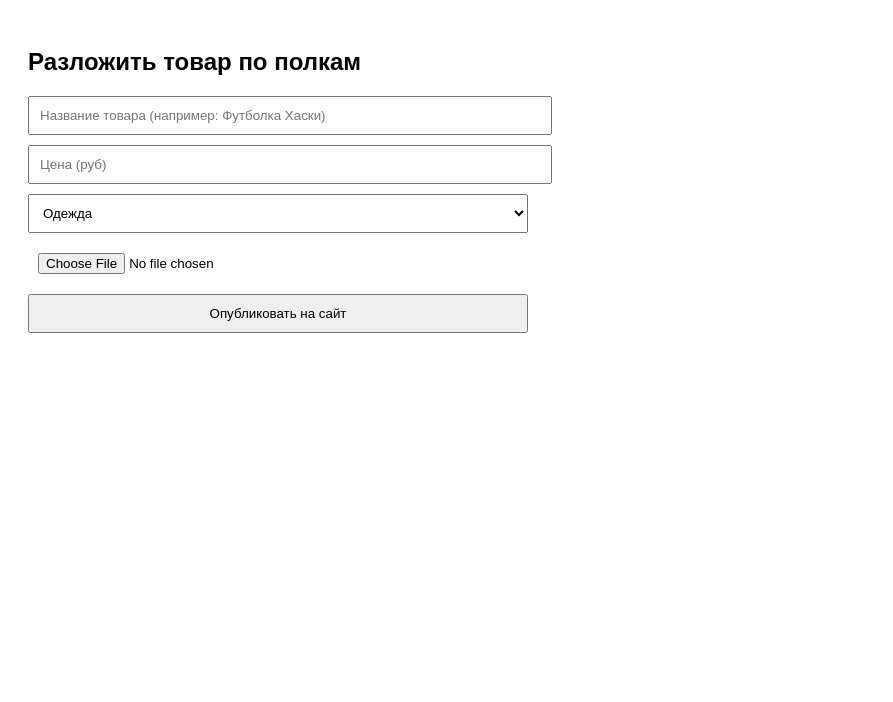
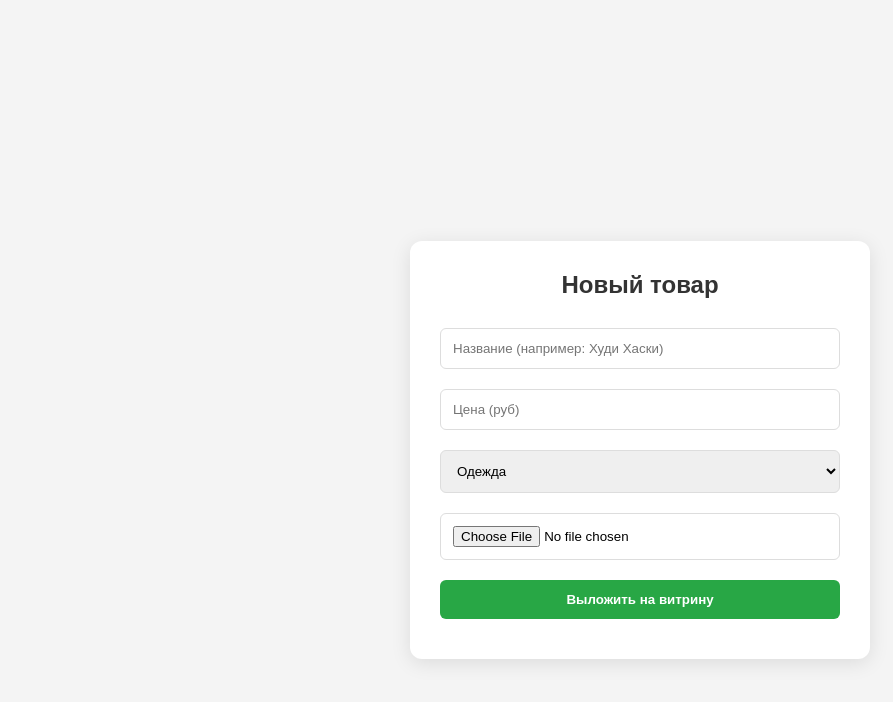
Before and after one commit to Design-studio-I/design-studio-i.github.io, a Jekyll site: the page admin/index.html, which Jekyll copies as it is, in a window 1280 px wide. Shown: the top 702 px of the page, without its empty margins (0-893 px from the left). Built offline with Jekyll 4.4.1, drawn with Linux system fonts in a browser that asks for light colours; some of the changed lines change nothing that is shown.

Commit message:
Update index.html

```diff
--- a/admin/index.html
+++ b/admin/index.html
@@ -2,48 +2,62 @@
 <html>
 <head>
     <meta charset="utf-8">
-    <title>Панель Оператора</title>
+    <title>Админка Студии</title>
     <style>
-        body { font-family: sans-serif; padding: 20px; max-width: 500px; }
-        input, select, button { display: block; width: 100%; margin-bottom: 10px; padding: 10px; }
+        body { font-family: sans-serif; background: #f4f4f4; display: flex; justify-content: center; align-items: center; height: 100vh; margin: 0; }
+        .card { background: white; padding: 30px; border-radius: 12px; box-shadow: 0 4px 20px rgba(0,0,0,0.1); width: 100%; max-width: 400px; }
+        h2 { margin-top: 0; color: #333; text-align: center; }
+        input, select, button { width: 100%; padding: 12px; margin: 10px 0; border: 1px solid #ddd; border-radius: 6px; box-sizing: border-box; }
+        button { background: #28a745; color: white; border: none; font-weight: bold; cursor: pointer; transition: 0.3s; }
+        button:hover { background: #218838; }
     </style>
 </head>
 <body>
-    <h2>Разложить товар по полкам</h2>
-    <input type="text" id="title" placeholder="Название товара (например: Футболка Хаски)">
+    <div class="card">
+        <h2>Новый товар</h2>
+        <input type="text" id="title" placeholder="Название (например: Худи Хаски)">
         <input type="number" id="price" placeholder="Цена (руб)">
         <select id="category">
             <option value="clothes">Одежда</option>
             <option value="accessories">Аксессуары</option>
-        <option value="interior">Интерьер</option>
+            <option value="home">Для дома</option>
         </select>
         <input type="file" id="image" accept="image/*">
-    <button onclick="saveProduct()">Опубликовать на сайт</button>
+        <button onclick="send()">Выложить на витрину</button>
+    </div>
 
     <script>
-        async function saveProduct() {
-            const fileInput = document.getElementById('image');
-            if (!fileInput.files[0]) return alert("Выбери фото!");
+        async function send() {
+            const btn = document.querySelector('button');
+            const file = document.getElementById('image').files[0];
+            if(!file) return alert("А фото?");
+
+            btn.innerText = "Загрузка...";
+            btn.disabled = true;
 
             const reader = new FileReader();
-            reader.readAsDataURL(fileInput.files[0]);
+            reader.readAsDataURL(file);
             reader.onload = async () => {
-                const payload = {
+                try {
+                    const res = await fetch("http://localhost:8081/api/product", {
+                        method: "POST",
+                        headers: { "Content-Type": "application/json" },
+                        body: JSON.stringify({
                             title: document.getElementById('title').value,
                             price: document.getElementById('price').value,
                             category: document.getElementById('category').value,
-                    imageName: fileInput.files[0].name,
-                    imageData: reader.result // Base64
-                };
-
-                const response = await fetch("http://localhost:8081/api/product", {
-                    method: "POST",
-                    headers: { "Content-Type": "application/json" },
-                    body: JSON.stringify(payload)
+                            imageName: file.name,
+                            imageData: reader.result
+                        })
                     });
-
-                if (response.ok) alert("Товар на полке!");
-                else alert("Ошибка сервера");
+                    const data = await res.json();
+                    alert(data.message);
+                } catch (e) {
+                    alert("Сервер не отвечает. Запусти node server.js!");
+                } finally {
+                    btn.innerText = "Выложить на витрину";
+                    btn.disabled = false;
+                }
             };
         }
     </script>
```
Lines whose indentation alone changed are shown as unchanged.
